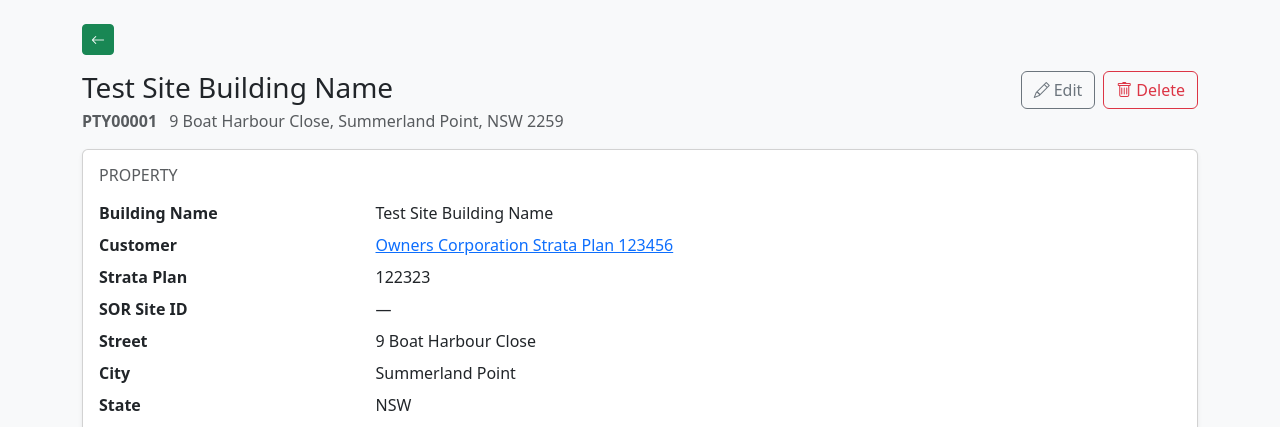
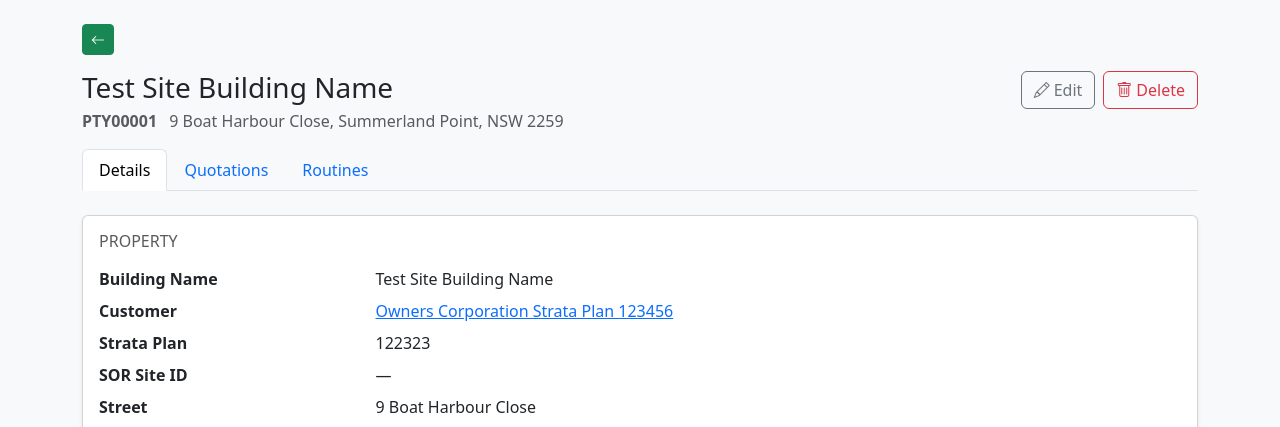
Before and after one commit to Phoenix10370/phoenix-fire, a Django app: page /properties/1/ in a window 1280 px wide. Shown: the part 58-485 px from the top of the page. Run offline with Django 5.2, Linux system fonts and the light colour scheme; data comes from the database, SQL or seed files in the repository.

Commit message:
Fix settings, urls, and property detail layout

```diff
--- a/phoenix_fire/urls.py
+++ b/phoenix_fire/urls.py
@@ -1,15 +1,12 @@
-import os
-
 from django.contrib import admin
 from django.urls import path, include
 from django.conf import settings
 from django.conf.urls.static import static
+from pathlib import Path
 
 from .views import dashboard
 
 
-# Render health checks often hit "/" with a non-browser user agent.
-# Always return 200 OK by serving the dashboard.
 def healthcheck(request):
     return dashboard(request)
 
@@ -17,10 +14,7 @@ def healthcheck(request):
 urlpatterns = [
     path("admin/", admin.site.urls),
 
-    # Root path (healthcheck + homepage)
     path("", healthcheck, name="dashboard"),
-
-    # Explicit dashboard URL
     path("dashboard/", dashboard, name="dashboard"),
 
     path("codes/", include("codes.urls")),
@@ -32,8 +26,6 @@ urlpatterns = [
     path("email-templates/", include("email_templates.urls")),
 ]
 
-from pathlib import Path
-
-# Serve uploaded media locally OR when Render disk exists
-if settings.DEBUG or Path("/var/data").exists():
-    urlpatterns += static(settings.MEDIA_URL, document_root=settings.MEDIA_ROOT)
+# 🔴 THIS IS THE CRITICAL PART 🔴
+# Serve media on Render AND locally
+urlpatterns += static(settings.MEDIA_URL, document_root=settings.MEDIA_ROOT)
--- a/templates/properties/property_detail.html
+++ b/templates/properties/property_detail.html
@@ -21,6 +21,29 @@
     </a>
   </div>
 </div>
+
+<ul class="nav nav-tabs mb-4">
+  <li class="nav-item">
+    <a class="nav-link {% if tab|default:'details' == 'details' %}active{% endif %}"
+       href="{% url 'properties:detail' object.pk %}">
+      Details
+    </a>
+  </li>
+
+  <li class="nav-item">
+    <a class="nav-link {% if tab == 'quotations' %}active{% endif %}"
+       href="{% url 'properties:quotations' object.pk %}">
+      Quotations
+    </a>
+  </li>
+
+  <li class="nav-item">
+    <a class="nav-link {% if tab == 'routines' %}active{% endif %}"
+       href="{% url 'properties:routines' object.pk %}">
+      Routines
+    </a>
+  </li>
+</ul>
 
 <div class="card shadow-sm mb-3">
   <div class="card-body">
```
Also changed, not shown: phoenix_fire/settings.py (+36 -38 lines).
